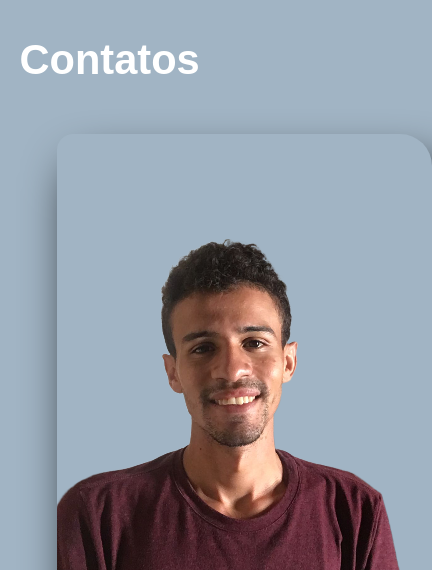
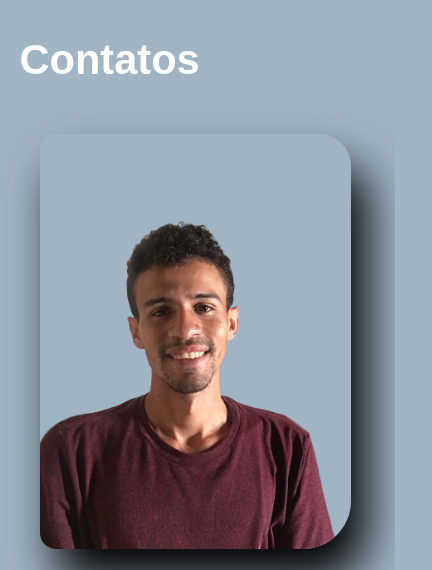
Before and after one commit to limafrancr/portperson, a plain HTML site: page index.html in a window 390 px wide. Shown: the part 5890-6460 px from the top of the page, 432 px wide, since content can reach past the window. Drawn offline with nearby package versions, Linux system fonts and the light colour scheme.

Commit message:
Atualização de responsividade

```diff
--- a/css/style.css
+++ b/css/style.css
@@ -599,13 +599,14 @@ footer p{
     /* Contatos */
     section.contatos .position{
         grid-template-columns: 1fr;
-        width: 90%;
+        width: 100%;
         background-color: transparent; /*Imagem de contato*/
     }
 
     .imm img{
-        border-radius: 1rem 2rem 3rem 3rem;
+        border-radius: 1rem 2rem 3rem 1rem;
         box-shadow: 1rem 2rem 3rem;
+        width: 100%;
     }
     section.contatos{
         background-color: transparent; /*Seção criada, apagar se necessario*/
@@ -613,7 +614,7 @@ footer p{
     section.contatos .position .foto-contatos{
         display: inline-block;
         margin: 0 auto;
-        height: 100vw;
+        height: 90vw;
         max-height: 60vh;
         max-width: 70vh;
     }
```
